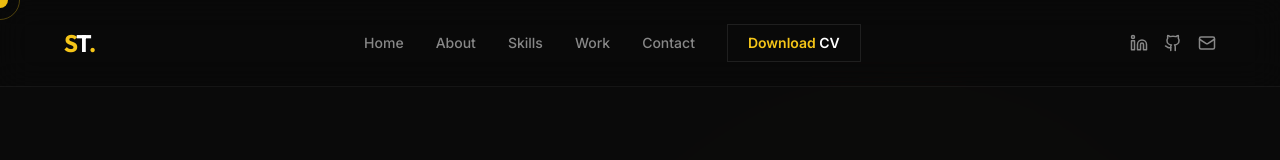
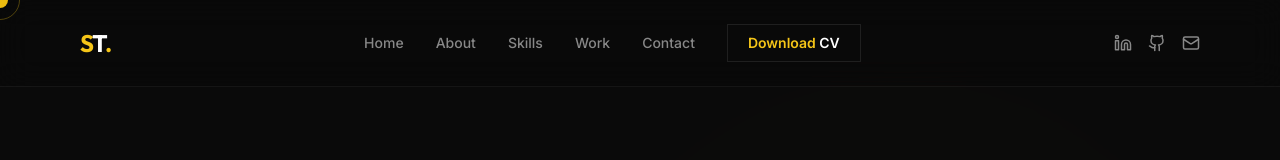
Before and after one commit to Sarfaraztanwri/sarfaraz-portfolio, a React (Vite) app: page / in a window 1280 px wide. Shown: the top 160 px of the page. Built offline with nearby package versions, Linux system fonts and the light colour scheme.

Commit message:
final featured slider working

```diff
--- a/src/components/Navbar.tsx
+++ b/src/components/Navbar.tsx
@@ -46,7 +46,7 @@ export function Navbar() {
         }}
       >
 
-<div className="max-w-7xl mx-auto px-8 sm:px-10 md:px-16 grid grid-cols-[auto_1fr_auto] items-center gap-4">
+<div className="max-w-7xl mx-auto px-12 sm:px-14 md:px-20 grid grid-cols-[auto_1fr_auto] items-center gap-4">
 
           {/* Logo Left */}
           <div className="flex justify-start">
```
